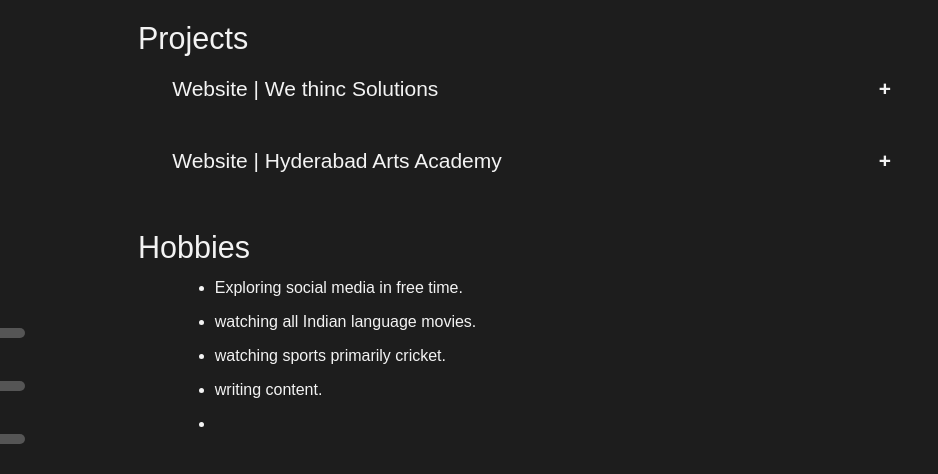
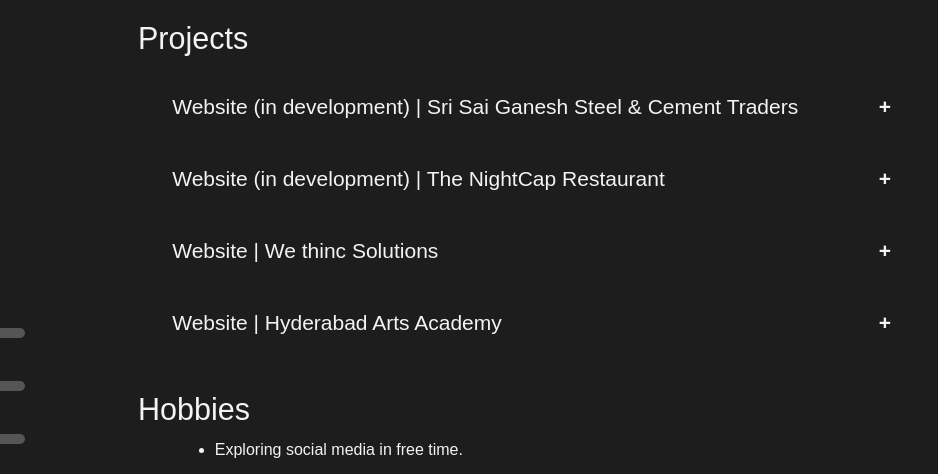
Before and after one commit to wethinc/varun, a plain HTML site: page index.html in a window 1280 px wide. Shown: the part 276-750 px from the top of the page, 342-1280 px from the left. Drawn offline with Linux system fonts and the light colour scheme.

Commit message:
Update index.html

```diff
--- a/index.html
+++ b/index.html
@@ -154,23 +154,62 @@
 
 
 
+
             <h1 class="content-h6 cwhite1">Projects</h1>
 
             <div class="matter-main">
-                <div class="matter-projects"></div>
                 <div class="matter-projects">
-                    <div><button class="accordion content-p2">Website | We thinc Solutions</button>
+                    <br>
+                    <div><button class="accordion content-p2">Website (in development) | Sri Sai Ganesh Steel & Cement Traders</button>
                         <div class="panel">
-                            <div class="matter-main">
+                            <div class="matter-main"><br>
+                                <p class="content-p3 cwhite1" onclick="location.href='https://ssgtraders.github.io'" style="cursor: pointer;">ssgtraders.github.io</p>
                                 <br>
                                 <p class="content-p2 cwhite1">Accomplishments</p>
                                 <p class="content-p3 cwhite1">
                                     <ul class="list cwhite1">
-                                        <li><b>AJAX</b> query for <b>dynamic</b> webpage.</li>
-                                        <li>Fully responsive webpages.</li>
-                                        <li>In-built <b>Contact Form.</b></li>
-                                        <li>fun with <b>animations.</b></li>
+                                        <li>Relevant & simplistic Design.</li>
+                                        <li>Done with great sense of time.</li>
+                                        <li>Fully responsive web pages.</li>
+                                    </ul>
+                                </p>
+                            </div>
+                        </div>
+                    </div>
+                </div> <div class="matter-projects">
+                    <br>
+                    <div><button class="accordion content-p2">Website (in development) | The NightCap Restaurant</button>
+                        <div class="panel">
+                            <div class="matter-main"><br>
+                                <p class="content-p3 cwhite1" onclick="location.href='https://thenightcap.github.io'" style="cursor: pointer;">thenightcap.github.io</p>
+                                <br>
+                                <p class="content-p2 cwhite1">Accomplishments</p>
+                                <p class="content-p3 cwhite1">
+                                    <ul class="list cwhite1">
+                                        <li>Menu <b>filtering functionality</b>.</li>
+                                        <li><b>Parallax</b> photo division</li>
+                                        <li>Animated logo-home page</li>
+                                        <li>Fully responsive web pages.</li>
+                                    </ul>
+                                </p>
+                            </div>
+                        </div>
+                    </div>
+                </div> <div class="matter-projects">
+                    <br>
+                    <div><button class="accordion content-p2">Website | We thinc Solutions</button>
+                        <div class="panel">
+                            <div class="matter-main"><br>
+                                <p class="content-p3 cwhite1" onclick="location.href='https://wethinc.in'" style="cursor: pointer;">wethinc.in</p>
+                                <br>
+                                <p class="content-p2 cwhite1">Accomplishments</p>
+                                <p class="content-p3 cwhite1">
+                                    <ul class="list cwhite1">
+                                        <li><b>AJAX</b> query for <b>dynamic</b> web page.</li>
+                                        <li>In-built <b>Contact Form</b>.</li>
+                                        <li>Fun with <b>animations</b>.</li>
                                         <li>Hover and click actions.</li>
+                                        <li>Fully responsive web pages.</li>
                                     </ul>
                                 </p>
                             </div>
@@ -183,15 +222,16 @@
                     <div><button class="accordion content-p2">Website | Hyderabad Arts Academy</button>
                         <div class="panel">
 
-                            <div class="matter-main">
+                            <div class="matter-main"><br>
+                                <p class="content-p3 cwhite1" onclick="location.href='https://hydartsacademy.com'" style="cursor: pointer;">hydartsacademy.com</p>
                                 <br>
                                 <p class="content-p2 cwhite1">Accomplishments</p>
                                 <p class="content-p3 cwhite1">
                                     <ul class="list cwhite1">
                                         <li>A good start experience</li>
-                                        <li>Fully <b>responsive</b> webpages</li>
                                         <li>Vivid color pallette</li>
                                         <li>Simplistic design</li>
+                                        <li>Fully responsive web pages</li>
                                     </ul>
                                 </p>
                             </div>
@@ -199,6 +239,7 @@
                     </div>
                 </div>
             </div><br><br>
+
 
             <h1 class="content-h6 cwhite1">Hobbies</h1>
             <p class="content-p3 cwhite1">
```
